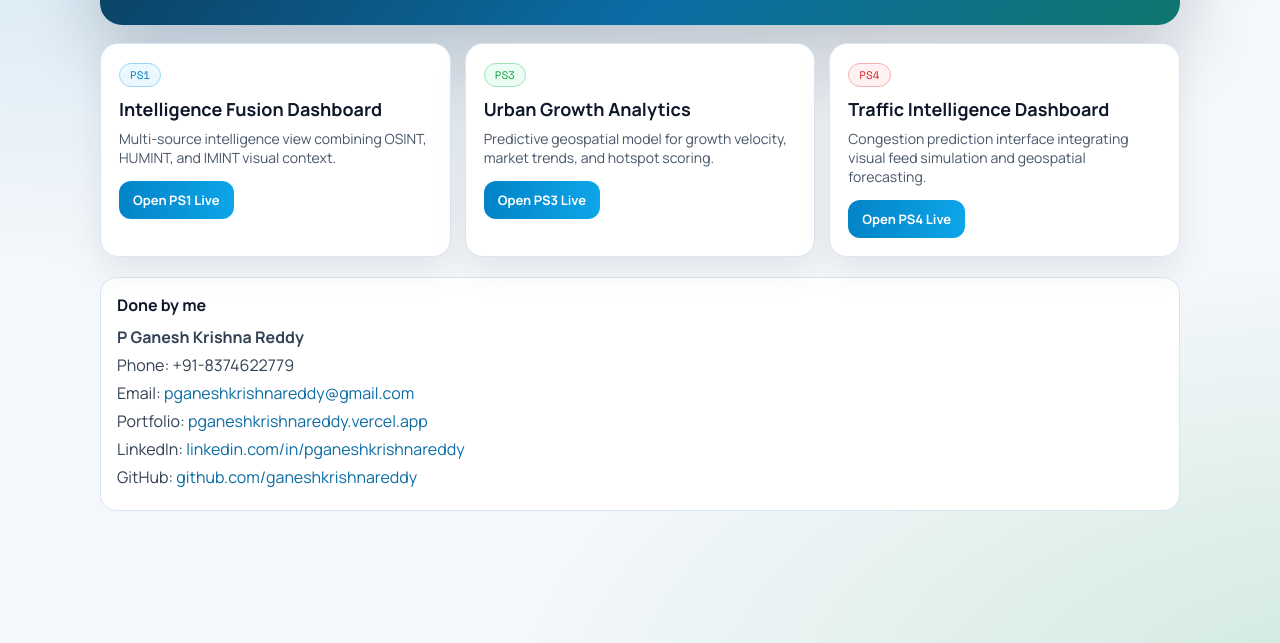
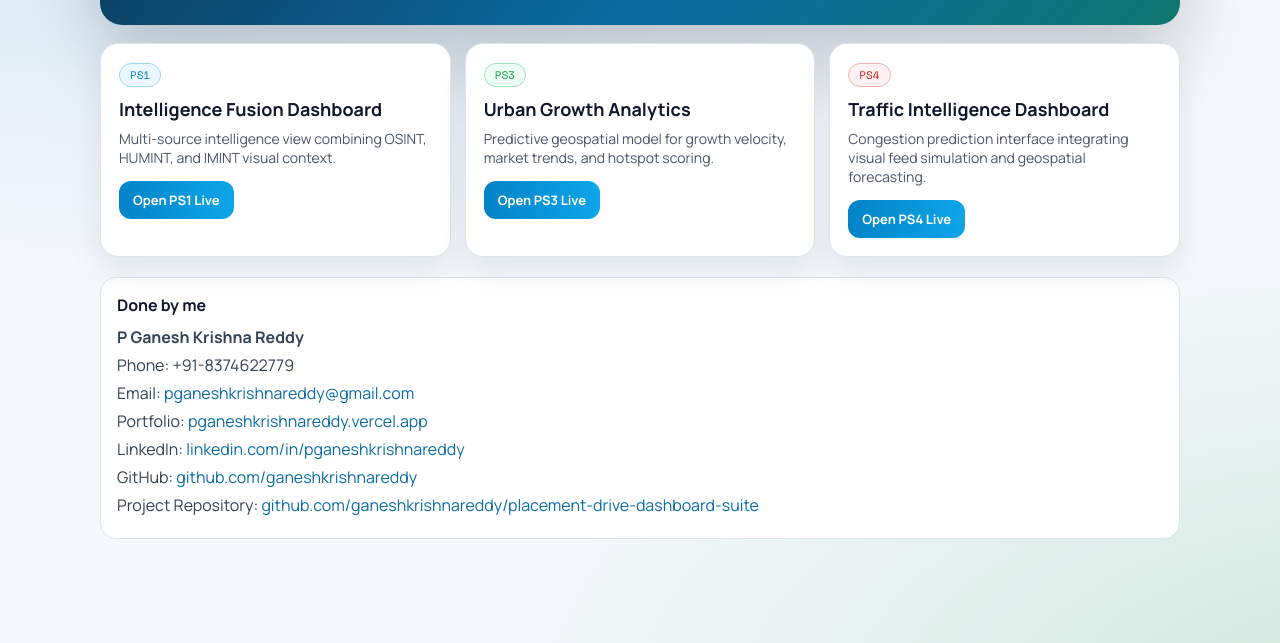
Before and after one commit to ganeshkrishnareddy/Dashboards_Built_With_Python, a plain HTML site: page vercel_landing/index.html in a window 1280 px wide. Shown: the part 157-800 px from the top of the page. Drawn offline with nearby package versions, Linux system fonts and the light colour scheme.

Commit message:
Rewrite README in personal style and add project repo link on landing

```diff
--- a/vercel_landing/index.html
+++ b/vercel_landing/index.html
@@ -137,6 +137,7 @@
       <div class="line">Portfolio: <a href="https://pganeshkrishnareddy.vercel.app" target="_blank" rel="noreferrer">pganeshkrishnareddy.vercel.app</a></div>
       <div class="line">LinkedIn: <a href="https://linkedin.com/in/pganeshkrishnareddy" target="_blank" rel="noreferrer">linkedin.com/in/pganeshkrishnareddy</a></div>
       <div class="line">GitHub: <a href="https://github.com/ganeshkrishnareddy" target="_blank" rel="noreferrer">github.com/ganeshkrishnareddy</a></div>
+      <div class="line">Project Repository: <a href="https://github.com/ganeshkrishnareddy/placement-drive-dashboard-suite" target="_blank" rel="noreferrer">github.com/ganeshkrishnareddy/placement-drive-dashboard-suite</a></div>
     </section>
   </main>
 </body>
```
Also changed, not shown: 1 other file.
